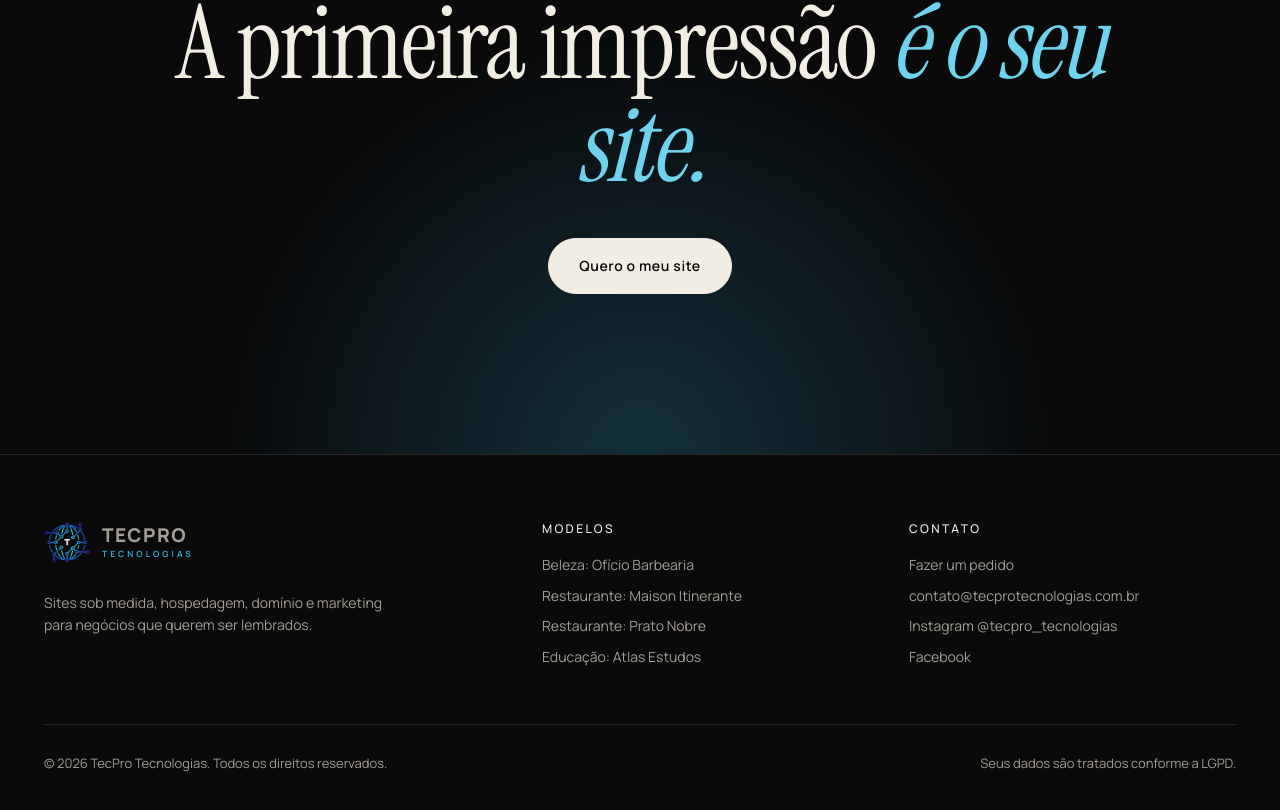
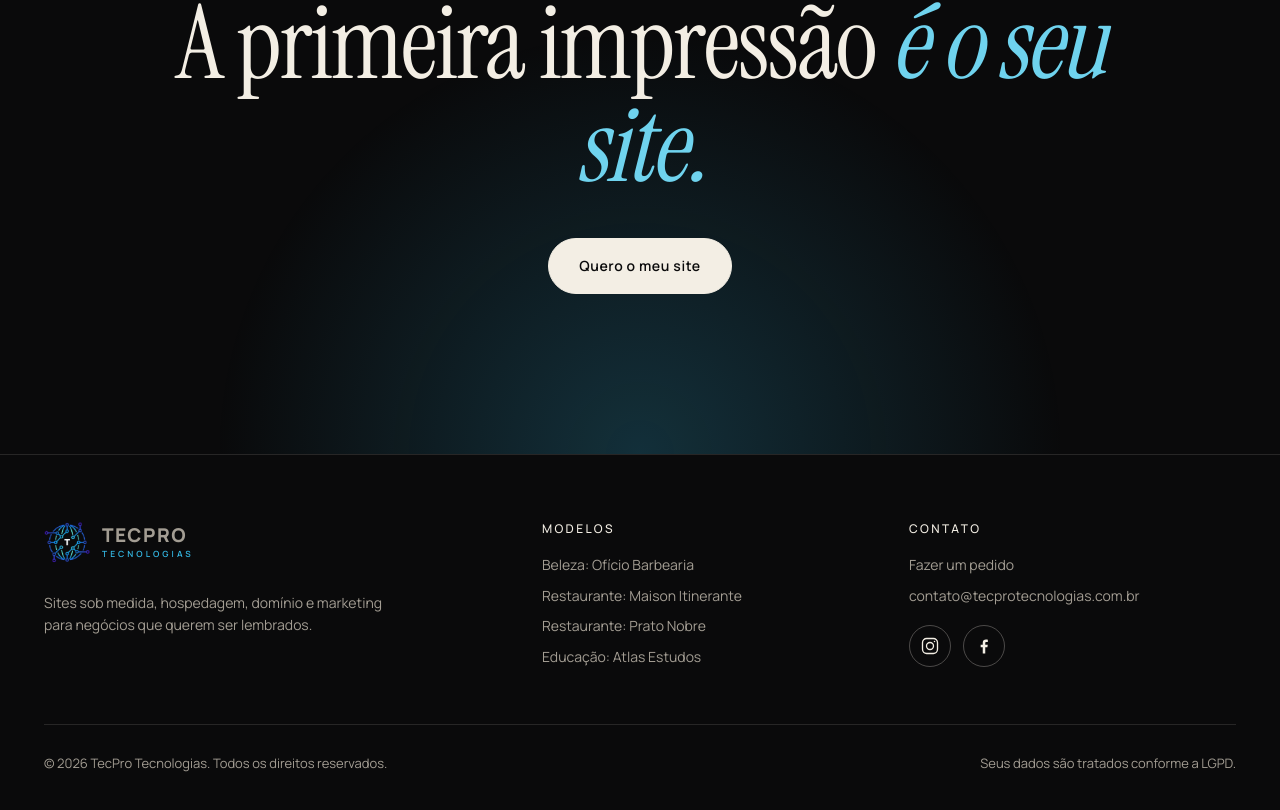
Before and after one commit to tecprotecnologias-dev/site-tecpro-tecnologias, a Next.js app: page / in a window 1280 px wide. Shown: the part 9680-10490 px from the top of the page. Built offline with nearby package versions, Linux system fonts and the light colour scheme.

Commit message:
Rodapé com ícones do Instagram e do Facebook
Co-Authored-By: Claude Opus 5.5 <noreply@anthropic.com>

```diff
--- a/app/globals.css
+++ b/app/globals.css
@@ -1580,3 +1580,27 @@ textarea {
   gap: 20px;
   padding: 16px 6px 6px;
 }
+
+/* Ícones das redes sociais no rodapé */
+.redes {
+  display: flex;
+  gap: 12px;
+  margin-top: 18px;
+}
+
+.redes a {
+  width: 42px;
+  height: 42px;
+  display: grid;
+  place-items: center;
+  border: 1px solid var(--linha-forte);
+  border-radius: 50%;
+  color: var(--marfim);
+  transition: background 0.3s, border-color 0.3s, color 0.3s;
+}
+
+.redes a:hover {
+  background: var(--acento);
+  border-color: var(--acento);
+  color: var(--preto);
+}
--- a/components/Rodape.tsx
+++ b/components/Rodape.tsx
@@ -33,17 +33,27 @@ export function Rodape() {
               <li>
                 <a href={`mailto:${empresa.email}`}>{empresa.email}</a>
               </li>
-              <li>
-                <a href={`https://instagram.com/${empresa.instagram}`} target="_blank" rel="noopener">
-                  Instagram @{empresa.instagram}
-                </a>
-              </li>
-              <li>
-                <a href={empresa.facebook} target="_blank" rel="noopener">
-                  Facebook
-                </a>
-              </li>
             </ul>
+            <div className="redes">
+              <a
+                href={`https://instagram.com/${empresa.instagram}`}
+                target="_blank"
+                rel="noopener"
+                aria-label="Instagram da TecPro Tecnologias"
+                title="Instagram"
+              >
+                <svg width="20" height="20" viewBox="0 0 24 24" fill="none" stroke="currentColor" strokeWidth="1.6" aria-hidden="true">
+                  <rect x="3" y="3" width="18" height="18" rx="5" />
+                  <circle cx="12" cy="12" r="4.2" />
+                  <circle cx="17.4" cy="6.6" r="0.9" fill="currentColor" stroke="none" />
+                </svg>
+              </a>
+              <a href={empresa.facebook} target="_blank" rel="noopener" aria-label="Facebook da TecPro Tecnologias" title="Facebook">
+                <svg width="20" height="20" viewBox="0 0 24 24" fill="currentColor" aria-hidden="true">
+                  <path d="M13.5 21v-7.5h2.6l.4-3h-3V8.6c0-.9.3-1.5 1.5-1.5h1.6V4.4c-.3 0-1.2-.1-2.3-.1-2.3 0-3.8 1.4-3.8 3.9v2.3H8v3h2.5V21h3z" />
+                </svg>
+              </a>
+            </div>
           </div>
         </div>
         <div className="rodape-base">
```
Also changed, not shown: 2 other files (tests, documents, lock files or other folders).
